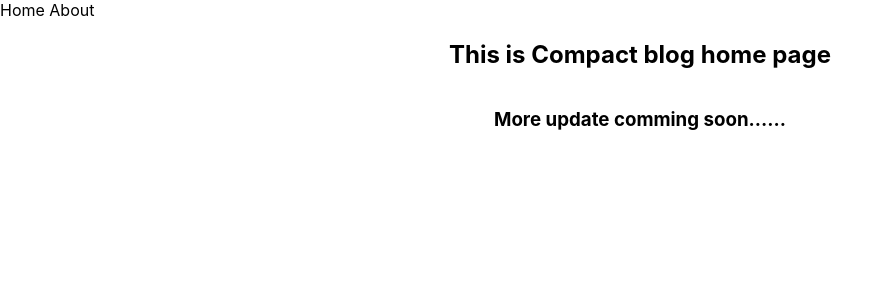
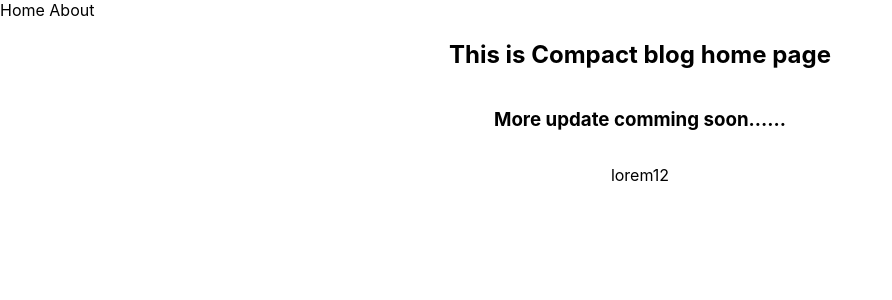
Before and after one commit to faishal-developer/udoy-lab-main, a Next.js app: page / in a window 1280 px wide. Shown: the top 300 px of the page, without its empty margins (0-892 px from the left). Built offline with nearby package versions, Linux system fonts and the light colour scheme.

Commit message:
primary setup done

```diff
--- a/pages/index.js
+++ b/pages/index.js
@@ -14,19 +14,7 @@ export default function Home({ posts }) {
       <main className={styles.container}>
         <h2>This is Compact blog  home page</h2>
         <h3>More update comming soon......</h3>
-        {/* <h1>{posts.length}</h1>
-        {
-          posts.map((post) => (
-            <div key={post.id} className={styles.card}>
-              <h2>{post.name}</h2>
-              <h4> Email :{post.email}</h4>
-              <h4> Website :{post.website}</h4>
-              <Link key={post.id} href={`/user/${post.id}`}>
-                <button>More Details</button>
-              </Link>
-            </div>
-          ))
-        } */}
+        <p>lorem12 </p>
       </main>
 
     </>
```
